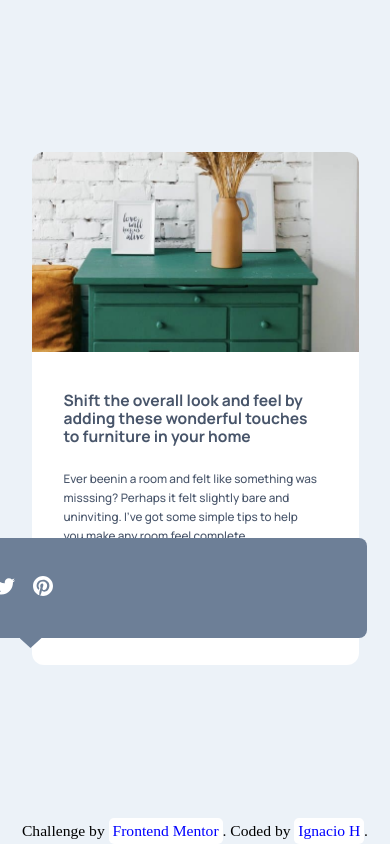
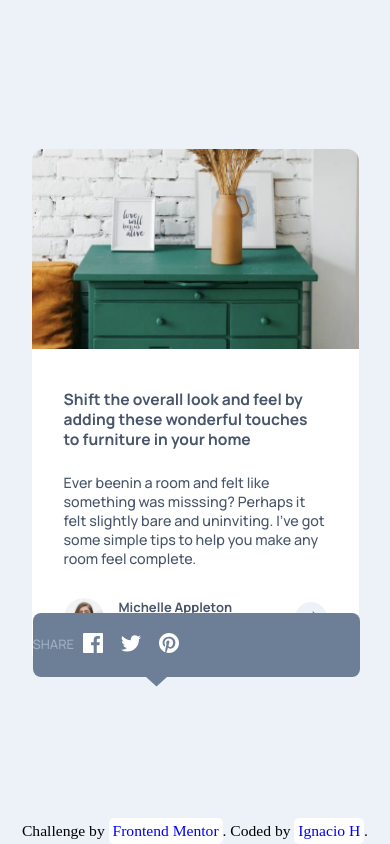
Before and after one commit to Ignaherrero/Article-preview-component, a plain HTML site: page index.html in a window 390 px wide. Both pictures are taken after a click on the element 302 px from the left and 591 px from the top of the page. Drawn offline with Linux system fonts and the light colour scheme.

Commit message:
Fix layout mobile

```diff
--- a/index.css
+++ b/index.css
@@ -67,6 +67,17 @@ body {
 .profile-name {
   margin-left: 15px;
   text-transform: capitalize;
+  align-self: center;
+}
+
+.name {
+  margin-top: 0;
+  margin-bottom: 5px;
+}
+
+.date {
+  margin-top: 0;
+  margin-bottom: 0;
 }
 
 .date {
@@ -203,14 +214,17 @@ li {
 
 
 @media only screen and (max-width: 768px) {
-
-
   body {
     display: flex;
     flex-direction: column;
     min-height: 656px;
   }
 
+  .content {
+    margin: 0px 32px 0px 32px;
+    position: relative;
+    bottom: 16px;
+  }
 
   .container {
     width: 375px;
@@ -219,11 +233,14 @@ li {
   }
 
   .title {
+    margin-top: 40px;
     font-size: 1.2rem;
+    line-height: 20px;
   }
 
   .text {
-    font-size: .9rem;
+    font-size: 1.1rem;
+    margin-bottom: 30px;
   }
 
   .targ {
@@ -233,6 +250,7 @@ li {
     align-items: center;
     width: 327px;
     height: 512px;
+
   }
 
   .drawers {
@@ -240,15 +258,18 @@ li {
     width: 327px;
     border-radius: 12px 12px 0px 0px;
     position: relative;
-    display: block
+    bottom: 16px;
+    display: block;
+    margin-bottom: 0;
   }
 
   .popuptext {
-    position: absolute;
-    bottom: -30px;
-    left: -380px;
-    width: 460px;
-    height: 100px;
+    position: relative;
+    bottom: 23px;
+    right: 262px;
+    width: 327px;
+    height: 64px;
+    z-index: 10;
   }
 
   .popuptext-share {
@@ -260,10 +281,6 @@ li {
     justify-content: flex-start;
   }
 
-  .popup {
-    position: relative;
-  }
-
   svg:hover {
     background-color: white;
     border-radius: 50px;
```
